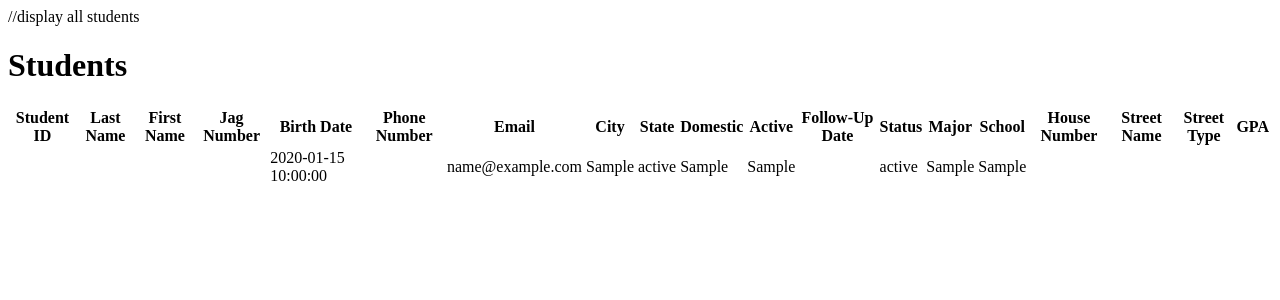
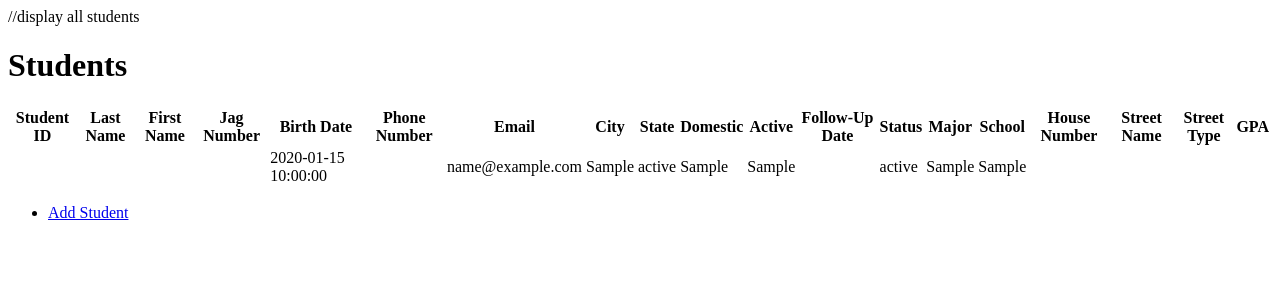
Before and after one commit to levdub/recruitment, a PHP site: page /view_students_form.php in a window 1280 px wide. Shown: the top 300 px of the page. Run offline with PHP 8.4, Linux system fonts and the light colour scheme; tables that the repository leaves empty or names only in its code hold one stand-in row (values such as "Sample post"); data that the repository does not hold is empty; a stand-in replaces the project's code that opens the database connection.

Commit message:
Update view_students_form.php

```diff
--- a/view_students_form.php
+++ b/view_students_form.php
@@ -87,5 +87,9 @@ $statement->closeCursor();
 				<?php endforeach; ?>
 			</tbody>
 		</table>
+		<ul id="nav">
+			<li><a href="add_student_form.php">Add Student</a></li>
+
+        	 </ul>
 		</body>
 	</html>
```
